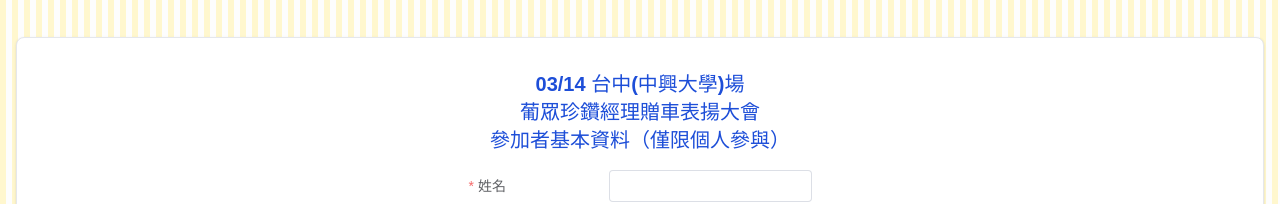
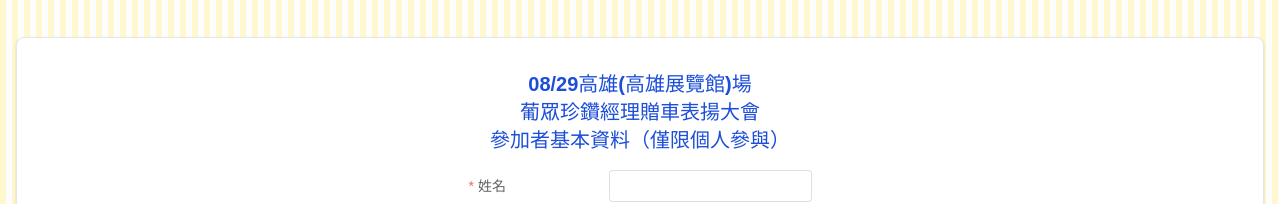
Before and after one commit to shitcodegenerator/propartner, a Vue app: page /#/enterdata in a window 1280 px wide. Shown: the part 123-327 px from the top of the page. Built offline with nearby package versions, Linux system fonts and the light colour scheme; no server answers.

Commit message:
feat: new

```diff
--- a/src/views/EnterData.vue
+++ b/src/views/EnterData.vue
@@ -86,16 +86,16 @@ const done = ref(false);
 
 const eventName = computed(() => {
   if (ruleForm.event === 1) {
-    return `03/14 台中(中興大學)場`;
+    return `08/29高雄(高雄展覽館)場`;
   }
 
   if (ruleForm.event === 2) {
-    return ` 03/15台中(中興大學)場`;
+    return ` 09/12林口(林口體育館)場`;
   }
 
-  if (ruleForm.event === 3) {
-    return ` 04/11林口(林口體育館)場`;
-  }
+  // if (ruleForm.event === 3) {
+  //   return ` 04/11林口(林口體育館)場`;
+  // }
 });
 
 const note = computed(() => {
@@ -151,10 +151,7 @@ const submitForm = (formEl: FormInstance | undefined) => {
     if (valid) {
       try {
         ruleForm.userId = ruleForm.userId.toUpperCase();
-        const { data } = await axios.post(
-          `${API_BASE}/enroll`,
-          ruleForm,
-        );
+        const { data } = await axios.post(`${API_BASE}/enroll`, ruleForm);
         ElMessage.success("參加成功，每位來賓僅能參加一次");
         done.value = true;
         loading.close();
```
